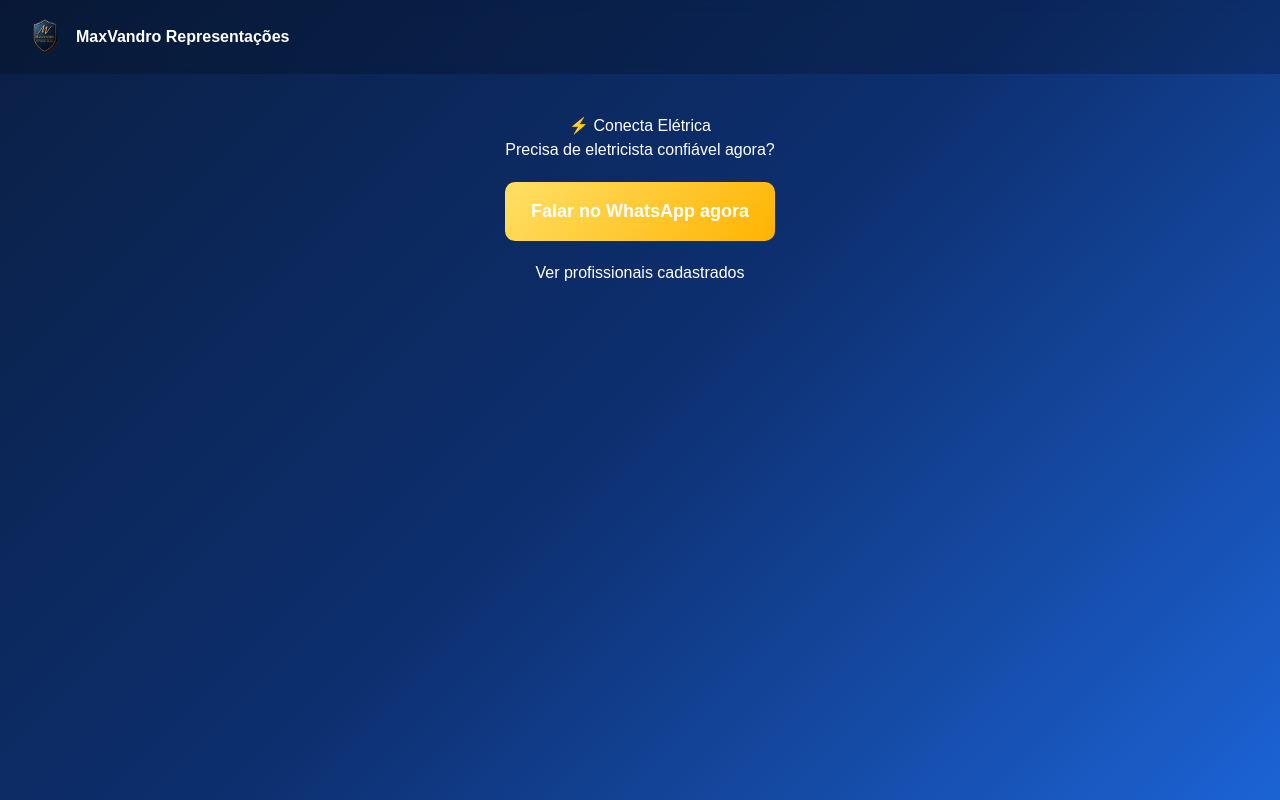
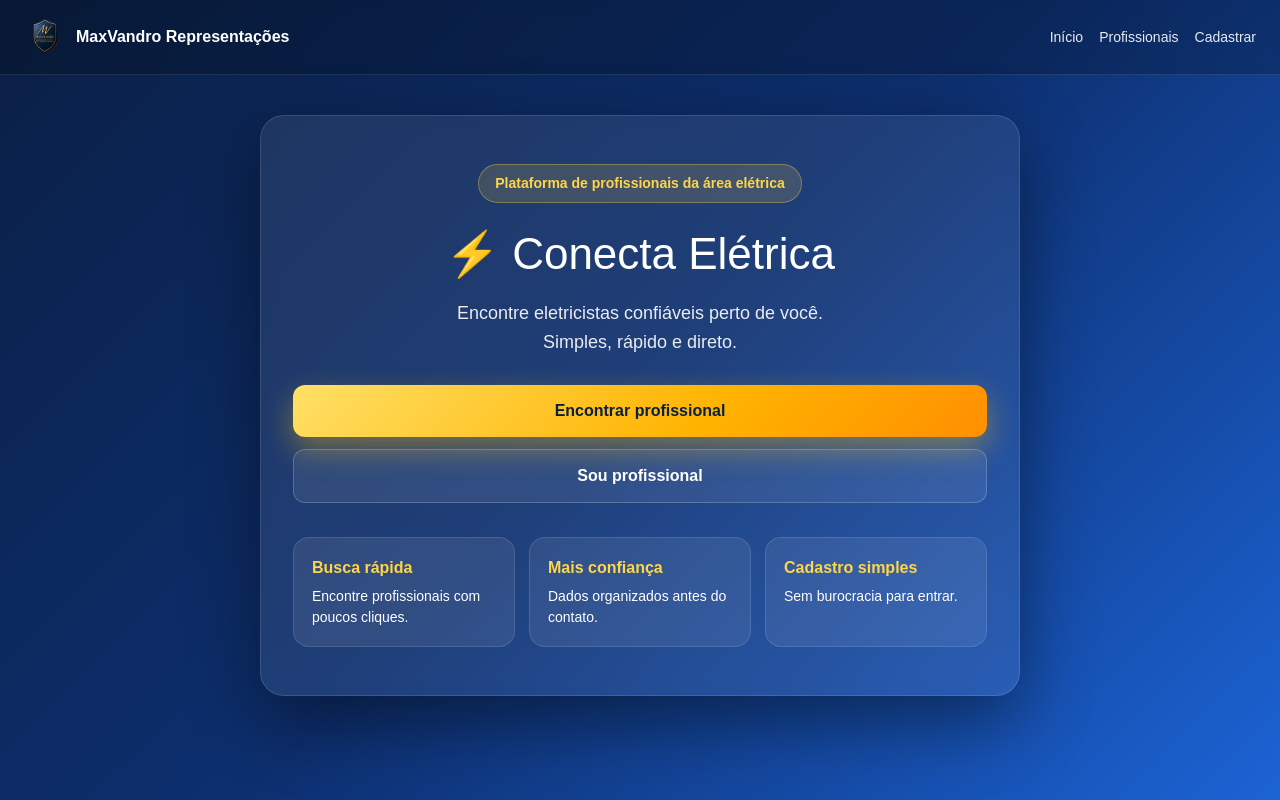
Before and after one commit to maxvandro/conecta-eletrica, a Next.js app: page / in a window 1280 px wide. Built offline with nearby package versions, Linux system fonts and the light colour scheme.

Commit message:
Corrige fluxo de cadastro e profissionais

```diff
--- a/app/cadastro/page.tsx
+++ b/app/cadastro/page.tsx
@@ -49,7 +49,7 @@
         padding: "24px",
         fontFamily: "Arial, sans-serif",
         background:
-          "linear-gradient(135deg, #0b2c6b 0%, #1147a8 45%, #1c63d5 100%)",
+          "linear-gradient(135deg, #0a1f44 0%, #0d2f6f 50%, #1c63d5 100%)",
       }}
     >
       <div
@@ -87,7 +87,6 @@
             margin: "0 0 10px 0",
             lineHeight: "1.1",
             color: "#ffffff",
-            textShadow: "0 4px 18px rgba(0,0,0,0.25)",
           }}
         >
           Entre para o Conecta Elétrica
--- a/app/page.tsx
+++ b/app/page.tsx
@@ -8,7 +8,6 @@
           "linear-gradient(135deg, #0a1f44 0%, #0d2f6f 50%, #1c63d5 100%)",
       }}
     >
-      {/* HEADER */}
       <header
         style={{
           width: "100%",
@@ -18,66 +17,174 @@
           justifyContent: "space-between",
           background: "rgba(0,0,0,0.2)",
           backdropFilter: "blur(6px)",
+          borderBottom: "1px solid rgba(255,255,255,0.1)",
         }}
       >
         <div style={{ display: "flex", alignItems: "center", gap: "10px" }}>
-          <img src="/logo.png" style={{ width: "42px" }} />
-          <strong style={{ color: "#fff" }}>
+          <img
+            src="/logo.png"
+            alt="MaxVandro Representações"
+            style={{
+              width: "42px",
+              height: "42px",
+              borderRadius: "8px",
+            }}
+          />
+          <strong style={{ color: "#ffffff" }}>
             MaxVandro Representações
           </strong>
         </div>
+
+        <nav style={{ display: "flex", gap: "16px" }}>
+          <a href="/" style={linkStyle}>Início</a>
+          <a href="/profissionais" style={linkStyle}>Profissionais</a>
+          <a href="/cadastro" style={linkStyle}>Cadastrar</a>
+        </nav>
       </header>
 
-      {/* CONTEÚDO */}
       <div
         style={{
           display: "flex",
+          alignItems: "center",
           justifyContent: "center",
           padding: "40px 20px",
         }}
       >
         <div
           style={{
-            maxWidth: "600px",
+            width: "100%",
+            maxWidth: "760px",
+            background: "rgba(255,255,255,0.08)",
+            border: "1px solid rgba(255,255,255,0.12)",
+            backdropFilter: "blur(8px)",
+            borderRadius: "24px",
+            padding: "48px 32px",
+            boxShadow: "0 25px 70px rgba(0,0,0,0.45)",
             textAlign: "center",
-            color: "#fff",
+            color: "#ffffff",
           }}
         >
-          <h1>⚡ Conecta Elétrica</h1>
+          <div
+            style={{
+              display: "inline-block",
+              padding: "8px 16px",
+              borderRadius: "999px",
+              backgroundColor: "rgba(255, 210, 60, 0.15)",
+              border: "1px solid rgba(255, 210, 60, 0.35)",
+              color: "#ffd54a",
+              fontWeight: "bold",
+              fontSize: "14px",
+              marginBottom: "18px",
+            }}
+          >
+            Plataforma de profissionais da área elétrica
+          </div>
 
-          <p style={{ marginBottom: "20px" }}>
-            Precisa de eletricista confiável agora?
+          <h1 style={{ fontSize: "44px", marginBottom: "12px" }}>
+            ⚡ Conecta Elétrica
+          </h1>
+
+          <p
+            style={{
+              fontSize: "18px",
+              marginBottom: "28px",
+              color: "rgba(255,255,255,0.9)",
+              lineHeight: "1.6",
+            }}
+          >
+            Encontre eletricistas confiáveis perto de você.
+            <br />
+            Simples, rápido e direto.
           </p>
 
-          {/* BOTÃO PRINCIPAL */}
-          <a
-            href="https://wa.me/5591999999999"
-            target="_blank"
+          <div style={{ display: "flex", flexDirection: "column", gap: "12px" }}>
+            <a href="/profissionais">
+              <button style={botaoPrincipal}>
+                Encontrar profissional
+              </button>
+            </a>
+
+            <a href="/cadastro">
+              <button style={botaoSecundario}>
+                Sou profissional
+              </button>
+            </a>
+          </div>
+
+          <div
+            style={{
+              marginTop: "34px",
+              display: "grid",
+              gridTemplateColumns: "repeat(auto-fit, minmax(180px, 1fr))",
+              gap: "14px",
+            }}
           >
-            <button
-              style={{
-                width: "100%",
-                padding: "16px",
-                fontSize: "18px",
-                fontWeight: "bold",
-                background:
-                  "linear-gradient(135deg, #ffe066, #ffb300)",
-                border: "none",
-                borderRadius: "10px",
-                cursor: "pointer",
-              }}
-            >
-              Falar no WhatsApp agora
-            </button>
-          </a>
-
-          <div style={{ marginTop: "20px" }}>
-            <a href="/profissionais" style={{ color: "#fff" }}>
-              Ver profissionais cadastrados
-            </a>
+            {[
+              {
+                titulo: "Busca rápida",
+                texto: "Encontre profissionais com poucos cliques.",
+              },
+              {
+                titulo: "Mais confiança",
+                texto: "Dados organizados antes do contato.",
+              },
+              {
+                titulo: "Cadastro simples",
+                texto: "Sem burocracia para entrar.",
+              },
+            ].map((item, i) => (
+              <div
+                key={i}
+                style={{
+                  backgroundColor: "rgba(255,255,255,0.08)",
+                  border: "1px solid rgba(255,255,255,0.12)",
+                  borderRadius: "16px",
+                  padding: "18px",
+                  textAlign: "left",
+                }}
+              >
+                <strong style={{ color: "#ffd54a" }}>{item.titulo}</strong>
+                <p style={{ fontSize: "14px", marginTop: "6px" }}>
+                  {item.texto}
+                </p>
+              </div>
+            ))}
           </div>
         </div>
       </div>
     </main>
   );
 }
+
+const linkStyle = {
+  color: "#ffffff",
+  textDecoration: "none",
+  fontSize: "14px",
+  opacity: 0.9,
+};
+
+const botaoPrincipal = {
+  width: "100%",
+  padding: "14px",
+  fontSize: "16px",
+  fontWeight: "bold",
+  background:
+    "linear-gradient(135deg, #ffe066 0%, #ffb300 60%, #ff8f00 100%)",
+  color: "#0a1f44",
+  border: "none",
+  borderRadius: "12px",
+  cursor: "pointer",
+  boxShadow: "0 12px 30px rgba(255, 193, 7, 0.4)",
+};
+
+const botaoSecundario = {
+  width: "100%",
+  padding: "14px",
+  fontSize: "16px",
+  fontWeight: "bold",
+  backgroundColor: "rgba(255,255,255,0.08)",
+  color: "#ffffff",
+  border: "1px solid rgba(255,255,255,0.2)",
+  borderRadius: "12px",
+  cursor: "pointer",
+};
--- a/app/profissionais/page.tsx
+++ b/app/profissionais/page.tsx
@@ -27,7 +27,7 @@
         padding: "24px",
         fontFamily: "Arial, sans-serif",
         background:
-          "linear-gradient(135deg, #0b2c6b 0%, #1147a8 45%, #1c63d5 100%)",
+          "linear-gradient(135deg, #0a1f44 0%, #0d2f6f 50%, #1c63d5 100%)",
       }}
     >
       <div
@@ -57,7 +57,6 @@
           style={{
             fontSize: "40px",
             margin: "0 0 12px 0",
-            textShadow: "0 4px 18px rgba(0,0,0,0.25)",
           }}
         >
           Encontre um profissional
```
